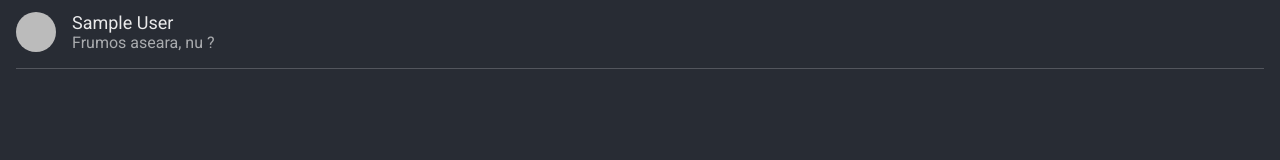
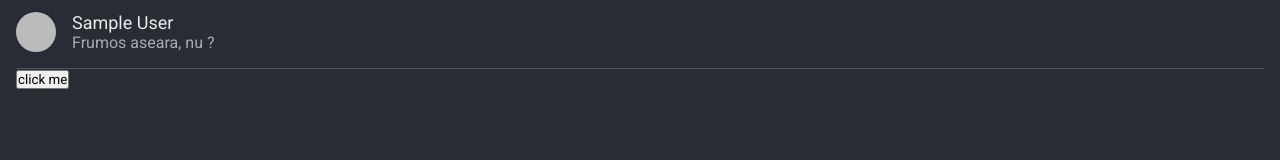
Before and after one commit to KiLLg0r/Volunteerish-React, a React (Create React App) app: page /messages in a window 1280 px wide. Shown: the part 399-559 px from the top of the page. Built offline with nearby package versions, Linux system fonts and the light colour scheme; no server answers; the database is empty; sample sign-in values are in the browser's storage; a web font is replaced by a local one.

Commit message:
Created simple backend for messages

```diff
--- a/src/components/pages/Messages.js
+++ b/src/components/pages/Messages.js
@@ -1,7 +1,38 @@
 import { useAuth } from "../contexts/AuthContext";
+
+import firebase from "firebase/compat/app";
+import "firebase/compat/storage";
+import "firebase/compat/firestore";
 
 const Messages = () => {
   const { currentUser } = useAuth();
+
+  const db = firebase.firestore();
+
+  const getMes = () => {
+    db.collection("conversations")
+      .where("person2", "==", currentUser.uid)
+      .get()
+      .then((querySnapshot) => {
+        querySnapshot.forEach((doc) => {
+          db.collection("conversations")
+            .doc(doc.id)
+            .collection("messages")
+            .get()
+            .then((querySnapshot) => {
+              querySnapshot.forEach((doc) => {
+                console.log(doc.id, " => ", doc.data());
+              });
+            })
+            .catch((error) => {
+              console.log("Error getting messages: ", error);
+            });
+        });
+      })
+      .catch((error) => {
+        console.log("Error getting documents: ", error);
+      });
+  };
 
   return (
     <section className="messages">
@@ -45,6 +76,7 @@ const Messages = () => {
           </div>
         </div>
       </div>
+      <button onClick={getMes}>click me</button>
     </section>
   );
 };
```
